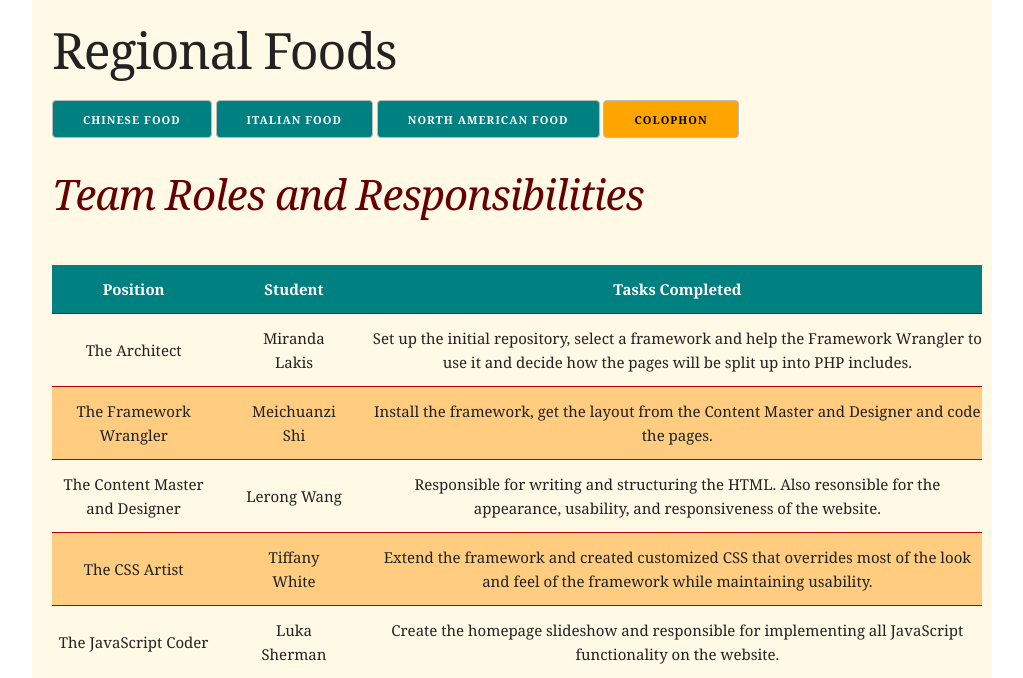
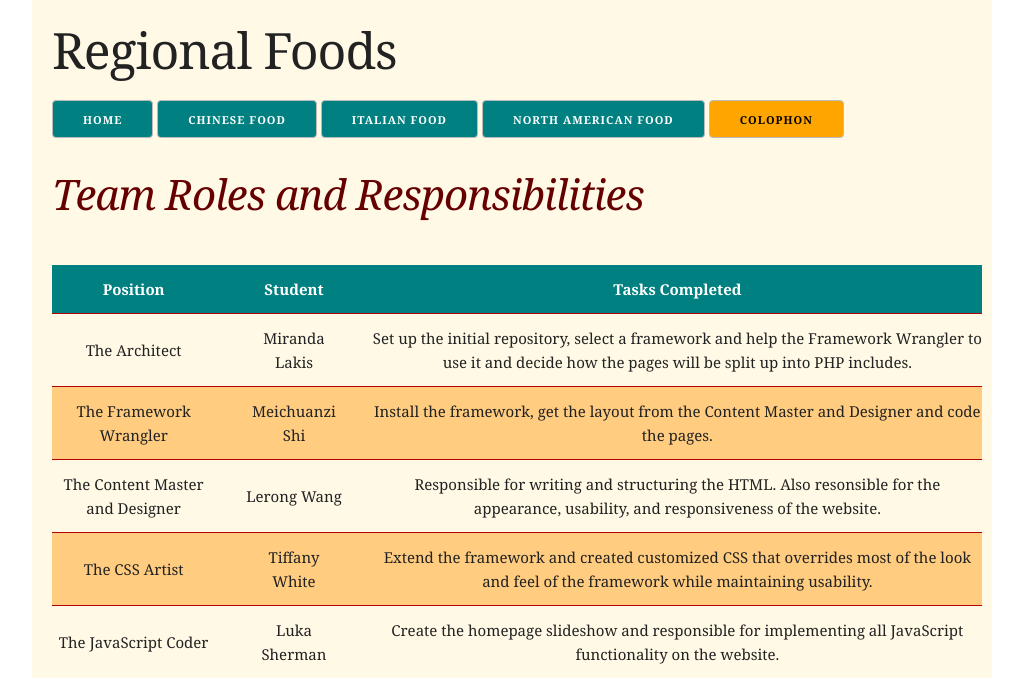
Before and after one commit to czelicof/project01-resubmit, a PHP site: page /colophon.php in a window 1280 px wide. Shown: the top 678 px of the page, without its empty margins (128-1151 px from the left). Run offline with PHP 8.4, Linux system fonts and the light colour scheme.

Commit message:
More code

```diff
--- a/colophon.php
+++ b/colophon.php
@@ -1,6 +1,34 @@
-<?php $thisPage="Colophon"; ?>
-<?php include "inc/html-top.inc"; ?>
+<!DOCTYPE html>
+<html lang="en">
+<head>
 
+  <!-- Basic Page Needs
+  –––––––––––––––––––––––––––––––––––––––––––––––––– -->
+  <meta charset="utf-8">
+  <title>Project 1- Regional Foods</title>
+  <meta name="description" content="">
+  <meta name="author" content="">
+
+  <!-- Mobile Specific Metas
+  –––––––––––––––––––––––––––––––––––––––––––––––––– -->
+  <meta name="viewport" content="width=device-width, initial-scale=1">
+
+  <!-- FONT
+  –––––––––––––––––––––––––––––––––––––––––––––––––– -->
+  <link href="//fonts.googleapis.com/css?family=Raleway:400,300,600" rel="stylesheet" type="text/css">
+
+  <!-- CSS
+  –––––––––––––––––––––––––––––––––––––––––––––––––– -->
+  <link rel="stylesheet" href="css/normalize.css">
+  <link rel="stylesheet" href="css/skeleton.css">
+  <link rel="stylesheet" href="sss/sss.css">
+  <link rel="stylesheet" href="css/custom.css">
+
+  <!-- Favicon
+  –––––––––––––––––––––––––––––––––––––––––––––––––– -->
+  <link rel="icon" type="image/png" href="images/">
+
+</head>
 <body>
 	<div class="container">
 
@@ -8,8 +36,51 @@
     	<h1>Regional Foods</h1>
     </header>
 
-	<?php include "inc/nav.inc"; ?>
+	   <nav class="horizontal-nav">
 
+
+     <ul>
+        <li id="icon">
+      <a href="javascript:void(0);" onclick="mobileFriend()">&#9776;</a>
+    </li>
+        <li>
+        	<a class="button" href="index.php">Home</a></li>
+
+        <li>
+        	<a class="button" href="chinese-foods.php">Chinese Food</a></li>
+        <li>
+        	<a class="button" href="italian-foods.php">Italian Food</a></li>
+        <li>
+        	<a class="button" href="north-american-foods.php">North American Food</a></li>
+	<li class="currentpage">
+		<a class="button" href="colophon.php">Colophon</a></li>
+  <!-- nav - ham -->
+
+      </ul>
+
+      <script type="text/javascript">
+      var pulledDown = false;
+      function mobileFriend () {
+
+        if(!pulledDown){
+           document.getElementsByTagName('li')[1].style.display = "inline";
+          document.getElementsByTagName('li')[2].style.display = "inline";
+          document.getElementsByTagName('li')[3].style.display = "inline";
+          document.getElementsByTagName('li')[4].style.display = "inline";
+          pulledDown = !pulledDown;
+        } else {
+          document.getElementsByTagName('li')[1].style.display = "none";
+          document.getElementsByTagName('li')[2].style.display = "none";
+          document.getElementsByTagName('li')[3].style.display = "none";
+          document.getElementsByTagName('li')[4].style.display = "none";
+          pulledDown = !pulledDown;p
+        }
+
+      }
+      </script>
+
+
+    </nav>
 		<article>
 			<h2>Team Roles and Responsibilities</h2>
 
@@ -121,8 +192,10 @@
 
 
 
-	<?php include "inc/footer.inc"; ?>
+	<footer>
+			<p>Webpage created by Miranda Lakis, Luka Sherman, Meichuanzi Shi, Lerong Wang and Tiffany White</p>
 
+</footer>
 	</div><!--.container-->
 
 </body>
--- a/css/custom.css
+++ b/css/custom.css
@@ -94,7 +94,7 @@ footer {
 	background:orange;
 	vertical-align: middle;
 	text-align: center;
-
+	width:
 
 
 }
@@ -206,6 +206,7 @@ figcaption {
 
 .column-value3 {
 	background-color: #d9d9d9;
+	color:nav
 	padding: 10px;
 	margin:5px 0px;
 
@@ -228,7 +229,7 @@ figcaption {
    .column1  {
     	width:100%;
       max-width: none;
-    	vertical-align: top;
+    	vertical-align: top
     	padding: 10px;
       max-width: none;
   }
```
Also changed, not shown: index.php (+21 -0 lines).
